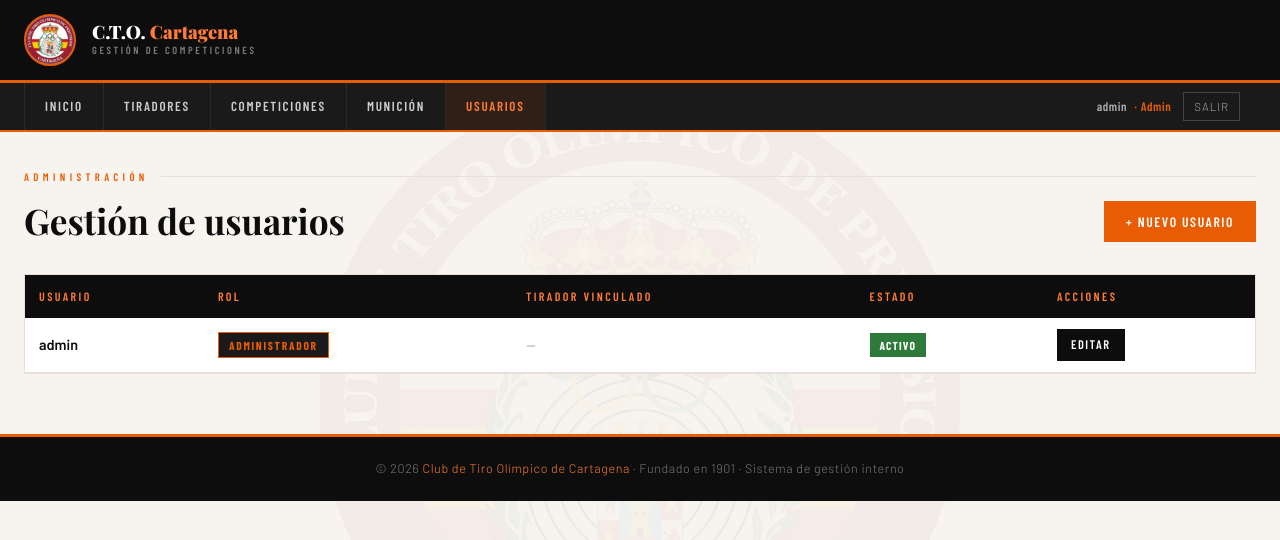
After one commit to msangon82/Aplicacion_Club_Tiro, a Flask app: page /usuarios in a window 1280 px wide. The commit adds this page. Shown: the top 540 px of the page. Run offline with Flask 3, Linux system fonts and the light colour scheme; a user stored in the database is signed in; data comes from the database, SQL or seed files in the repository.

Commit message:
implementacion sistema de usuarios y roles

```diff
--- a/app.py
+++ b/app.py
@@ -3,12 +3,49 @@ Club de Tiro Olímpico de Cartagena
 Calculadora de Puntuación - Aplicación web con base de datos SQLite
 """
 
-import sqlite3, os, json
+import sqlite3, os, json, bcrypt
+from functools import wraps
 from datetime import date, datetime
 from flask import Flask, render_template, request, redirect, url_for, jsonify, g
+from flask_login import LoginManager, UserMixin, login_user, logout_user, login_required, current_user
 
 app = Flask(__name__)
+app.secret_key = os.environ.get("SECRET_KEY", "cto_cartagena_2026_changeme")
 DB_PATH = os.path.join(os.path.dirname(__file__), "tiradores.db")
+
+# ─────────────────────────────────────────
+#  FLASK-LOGIN
+# ─────────────────────────────────────────
+login_manager = LoginManager(app)
+login_manager.login_view = "login"
+login_manager.login_message = "Inicia sesión para continuar."
+
+class User(UserMixin):
+    def __init__(self, id, username, rol, tirador_id=None):
+        self.id         = str(id)
+        self.username   = username
+        self.rol        = rol
+        self.tirador_id = tirador_id
+
+@login_manager.user_loader
+def load_user(user_id):
+    db  = get_db()
+    row = db.execute("SELECT * FROM usuarios WHERE id=? AND activo=1", (user_id,)).fetchone()
+    if row:
+        return User(row["id"], row["username"], row["rol"], row["tirador_id"])
+    return None
+
+def role_required(*roles):
+    def decorator(f):
+        @wraps(f)
+        def wrapped(*args, **kwargs):
+            if not current_user.is_authenticated:
+                return login_manager.unauthorized()
+            if current_user.rol not in roles:
+                return render_template("403.html"), 403
+            return f(*args, **kwargs)
+        return wrapped
+    return decorator
 
 # ─────────────────────────────────────────
 #  BASE DE DATOS
@@ -69,7 +106,6 @@ def init_db():
                 UNIQUE(inscripcion_id, serie)
             );
 
-            -- ── MUNICIÓN ──────────────────────────────────────
             CREATE TABLE IF NOT EXISTS municion_stock (
                 id      INTEGER PRIMARY KEY AUTOINCREMENT,
                 calibre TEXT UNIQUE NOT NULL,
@@ -77,28 +113,40 @@ def init_db():
             );
 
             CREATE TABLE IF NOT EXISTS municion_movimientos (
-                id       INTEGER PRIMARY KEY AUTOINCREMENT,
-                fecha    TEXT NOT NULL,
-                tipo     TEXT NOT NULL,   -- 'entrada' | 'salida'
-                calibre  TEXT NOT NULL,
-                cantidad INTEGER NOT NULL,
-                tirador_id INTEGER,       -- NULL para entradas
-                notas    TEXT,
+                id         INTEGER PRIMARY KEY AUTOINCREMENT,
+                fecha      TEXT NOT NULL,
+                tipo       TEXT NOT NULL,
+                calibre    TEXT NOT NULL,
+                cantidad   INTEGER NOT NULL,
+                tirador_id INTEGER,
+                notas      TEXT,
+                FOREIGN KEY (tirador_id) REFERENCES tiradores(id)
+            );
+
+            CREATE TABLE IF NOT EXISTS usuarios (
+                id         INTEGER PRIMARY KEY AUTOINCREMENT,
+                username   TEXT UNIQUE NOT NULL,
+                password   TEXT NOT NULL,
+                rol        TEXT NOT NULL DEFAULT 'tirador',
+                tirador_id INTEGER,
+                activo     INTEGER DEFAULT 1,
                 FOREIGN KEY (tirador_id) REFERENCES tiradores(id)
             );
         """)
         db.commit()
 
-        # Migración: añadir columna ocultar_categoria si no existe
-        try:
-            db.execute("ALTER TABLE inscripciones ADD COLUMN ocultar_categoria INTEGER DEFAULT 0")
-            db.commit()
-        except Exception:
-            pass
+        # Migraciones para bases de datos existentes
+        for sql in [
+            "ALTER TABLE inscripciones ADD COLUMN ocultar_categoria INTEGER DEFAULT 0",
+        ]:
+            try:
+                db.execute(sql)
+                db.commit()
+            except Exception:
+                pass
 
         # Stock inicial de calibres
-        calibres = ['.32 S&W', '9 PB', '.38 SPL', '.22lr']
-        for cal in calibres:
+        for cal in ['.32 S&W', '9 PB', '.38 SPL', '.22lr']:
             try:
                 db.execute("INSERT INTO municion_stock (calibre, stock) VALUES (?,0)", (cal,))
             except sqlite3.IntegrityError:
@@ -119,6 +167,14 @@ def init_db():
                     "INSERT INTO tiradores (nombre,apellidos,dni,licencia,club,categoria) VALUES (?,?,?,?,?,?)", t)
             except sqlite3.IntegrityError:
                 pass
+
+        # Admin por defecto si no existe ningún usuario
+        if not db.execute("SELECT 1 FROM usuarios").fetchone():
+            pw = bcrypt.hashpw(b"admin1234", bcrypt.gensalt()).decode()
+            db.execute(
+                "INSERT INTO usuarios (username,password,rol) VALUES (?,?,?)",
+                ("admin", pw, "admin"))
+
         db.commit()
 
 # ─────────────────────────────────────────
@@ -128,6 +184,15 @@ CATEGORIAS = ["Primera", "Segunda", "Tercera", "Veteranos", "Junior", "Femenino"
 CALIBRES   = [".32 S&W", "9 PB", ".38 SPL", ".22lr"]
 SERIES_150 = [1, 2, 3, 4]
 SERIES_20  = [5, 6, 7, 8, 9, 10]
+ROLES      = ["admin", "encargado", "arbitro", "directiva", "tirador"]
+
+ROL_LABELS = {
+    "admin":     "Administrador",
+    "encargado": "Encargado",
+    "arbitro":   "Árbitro",
+    "directiva": "Directiva",
+    "tirador":   "Tirador",
+}
 
 def calcular_suma_serie(d1, d2, d3, d4, d5):
     total = 0
@@ -149,9 +214,120 @@ def get_stocks(db):
     return {r["calibre"]: r["stock"] for r in rows}
 
 # ─────────────────────────────────────────
+#  AUTH
+# ─────────────────────────────────────────
+@app.route("/login", methods=["GET","POST"])
+def login():
+    if current_user.is_authenticated:
+        return redirect(url_for("index"))
+    error = None
+    if request.method == "POST":
+        username = request.form["username"].strip()
+        password = request.form["password"].encode("utf-8")
+        db  = get_db()
+        row = db.execute("SELECT * FROM usuarios WHERE username=? AND activo=1", (username,)).fetchone()
+        if row and bcrypt.checkpw(password, row["password"].encode("utf-8")):
+            user = User(row["id"], row["username"], row["rol"], row["tirador_id"])
+            login_user(user)
+            next_url = request.args.get("next") or url_for("index")
+            return redirect(next_url)
+        error = "Usuario o contraseña incorrectos."
+    return render_template("login.html", error=error)
+
+@app.route("/logout")
+@login_required
+def logout():
+    logout_user()
+    return redirect(url_for("login"))
+
+# ─────────────────────────────────────────
+#  USUARIOS (solo admin)
+# ─────────────────────────────────────────
+@app.route("/usuarios")
+@role_required("admin")
+def usuarios():
+    db    = get_db()
+    lista = db.execute("""
+        SELECT u.*, t.nombre as t_nombre, t.apellidos as t_apellidos
+        FROM usuarios u
+        LEFT JOIN tiradores t ON t.id = u.tirador_id
+        ORDER BY u.id
+    """).fetchall()
+    return render_template("usuarios.html", usuarios=lista, rol_labels=ROL_LABELS)
+
+@app.route("/usuarios/nuevo", methods=["GET","POST"])
+@role_required("admin")
+def usuario_nuevo():
+    db        = get_db()
+    tiradores = db.execute("SELECT id,nombre,apellidos FROM tiradores ORDER BY apellidos").fetchall()
+    error     = None
+    if request.method == "POST":
+        username = request.form["username"].strip()
+        password = request.form["password"]
+        rol      = request.form["rol"]
+        tid      = request.form.get("tirador_id") or None
+        if not username or not password:
+            error = "Usuario y contraseña son obligatorios."
+        else:
+            pw = bcrypt.hashpw(password.encode("utf-8"), bcrypt.gensalt()).decode()
+            try:
+                db.execute(
+                    "INSERT INTO usuarios (username,password,rol,tirador_id) VALUES (?,?,?,?)",
+                    (username, pw, rol, tid))
+                db.commit()
+                return redirect(url_for("usuarios"))
+            except sqlite3.IntegrityError:
+                error = "El nombre de usuario ya existe."
+    return render_template("usuario_form.html", u=None, roles=ROLES,
+                           rol_labels=ROL_LABELS, tiradores=tiradores, error=error)
+
+@app.route("/usuarios/<int:uid>/editar", methods=["GET","POST"])
+@role_required("admin")
+def usuario_editar(uid):
+    db  = get_db()
+    row = db.execute("SELECT * FROM usuarios WHERE id=?", (uid,)).fetchone()
+    if not row:
+        return redirect(url_for("usuarios"))
+    tiradores = db.execute("SELECT id,nombre,apellidos FROM tiradores ORDER BY apellidos").fetchall()
+    error     = None
+    if request.method == "POST":
+        username = request.form["username"].strip()
+        rol      = request.form["rol"]
+        tid      = request.form.get("tirador_id") or None
+        activo   = 1 if request.form.get("activo") else 0
+        new_pw   = request.form.get("password","").strip()
+        try:
+            if new_pw:
+                pw = bcrypt.hashpw(new_pw.encode("utf-8"), bcrypt.gensalt()).decode()
+                db.execute(
+                    "UPDATE usuarios SET username=?,password=?,rol=?,tirador_id=?,activo=? WHERE id=?",
+                    (username, pw, rol, tid, activo, uid))
+            else:
+                db.execute(
+                    "UPDATE usuarios SET username=?,rol=?,tirador_id=?,activo=? WHERE id=?",
+                    (username, rol, tid, activo, uid))
+            db.commit()
+            return redirect(url_for("usuarios"))
+        except sqlite3.IntegrityError:
+            error = "El nombre de usuario ya existe."
+    return render_template("usuario_form.html", u=row, roles=ROLES,
+                           rol_labels=ROL_LABELS, tiradores=tiradores, error=error)
+
+@app.route("/usuarios/<int:uid>/eliminar", methods=["POST"])
+@role_required("admin")
+def usuario_eliminar(uid):
+    if str(uid) == current_user.id:
+        return redirect(url_for("usuarios"))
+    db = get_db()
+    db.execute("DELETE FROM usuarios WHERE id=?", (uid,))
+    db.commit()
+    return redirect(url_for("usuarios"))
+
+# ─────────────────────────────────────────
 #  INICIO
 # ─────────────────────────────────────────
 @app.route("/")
+@login_required
 def index():
     db = get_db()
     n_tiradores     = db.execute("SELECT COUNT(*) FROM tiradores").fetchone()[0]
@@ -168,6 +344,7 @@ def index():
 #  TIRADORES
 # ─────────────────────────────────────────
 @app.route("/tiradores")
+@role_required("admin","encargado","directiva")
 def tiradores():
     db  = get_db()
     q   = request.args.get("q","").strip()
@@ -186,6 +363,7 @@ def tiradores():
         categorias=CATEGORIAS, q=q, cat=cat)
 
 @app.route("/tiradores/nuevo", methods=["GET","POST"])
+@role_required("admin","encargado")
 def tirador_nuevo():
     if request.method == "POST":
         db = get_db()
@@ -203,6 +381,7 @@ def tirador_nuevo():
     return render_template("tirador_form.html", categorias=CATEGORIAS, error=None, t=None)
 
 @app.route("/tiradores/<int:tid>/editar", methods=["GET","POST"])
+@role_required("admin","encargado")
 def tirador_editar(tid):
     db = get_db()
     t  = db.execute("SELECT * FROM tiradores WHERE id=?", (tid,)).fetchone()
@@ -223,6 +402,7 @@ def tirador_editar(tid):
     return render_template("tirador_form.html", categorias=CATEGORIAS, error=None, t=t)
 
 @app.route("/tiradores/<int:tid>/eliminar", methods=["POST"])
+@role_required("admin","encargado")
 def tirador_eliminar(tid):
     db = get_db()
     db.execute("DELETE FROM tiradores WHERE id=?", (tid,))
@@ -233,12 +413,14 @@ def tirador_eliminar(tid):
 #  COMPETICIONES
 # ─────────────────────────────────────────
 @app.route("/competiciones")
+@login_required
 def competiciones():
     db = get_db()
     lista = db.execute("SELECT * FROM competiciones ORDER BY id DESC").fetchall()
     return render_template("competiciones.html", competiciones=lista)
 
 @app.route("/competiciones/nueva", methods=["GET","POST"])
+@role_required("admin","encargado")
 def competicion_nueva():
     if request.method == "POST":
         db = get_db()
@@ -249,6 +431,7 @@ def competicion_nueva():
     return render_template("competicion_form.html", c=None)
 
 @app.route("/competiciones/<int:cid>")
+@login_required
 def competicion_ver(cid):
     db   = get_db()
     comp = db.execute("SELECT * FROM competiciones WHERE id=?", (cid,)).fetchone()
@@ -275,19 +458,21 @@ def competicion_ver(cid):
     for i in clasificacion:
         por_cat.setdefault(i["categoria"], []).append(i)
 
-    inscritos_ids = [i["tid"] for i in inscripciones]
-    disponibles = db.execute(
-        f"SELECT * FROM tiradores {'WHERE id NOT IN ('+','.join('?'*len(inscritos_ids))+')' if inscritos_ids else ''} ORDER BY apellidos",
-        inscritos_ids
-    ).fetchall()
+    disponibles = []
+    if current_user.rol in ("admin", "encargado"):
+        inscritos_ids = [i["tid"] for i in inscripciones]
+        disponibles = db.execute(
+            f"SELECT * FROM tiradores {'WHERE id NOT IN ('+','.join('?'*len(inscritos_ids))+')' if inscritos_ids else ''} ORDER BY apellidos",
+            inscritos_ids
+        ).fetchall()
 
     return render_template("competicion_ver.html",
         comp=comp, inscripciones=inscripciones,
         clasificacion=clasificacion, por_cat=por_cat,
         disponibles=disponibles, categorias=CATEGORIAS)
 
-# Página de impresión de clasificación por categoría
 @app.route("/competiciones/<int:cid>/imprimir")
+@login_required
 def competicion_imprimir(cid):
     db   = get_db()
     comp = db.execute("SELECT * FROM competiciones WHERE id=?", (cid,)).fetchone()
@@ -308,7 +493,6 @@ def competicion_imprimir(cid):
         total = calcular_total_inscripcion(row["id"], db)
         inscripciones.append(dict(row) | {"total": total})
 
-    # Solo se imprimen los que NO tienen categoría oculta
     visibles = [i for i in inscripciones if not i["ocultar_categoria"]]
     clasificacion = sorted([i for i in visibles if i["total"] > 0],
                            key=lambda x: -x["total"])
@@ -316,18 +500,16 @@ def competicion_imprimir(cid):
     for i in clasificacion:
         por_cat.setdefault(i["categoria"], []).append(i)
 
-    # También los visibles sin puntuación por categoría
     sin_puntos = [i for i in visibles if i["total"] == 0]
     for i in sin_puntos:
         por_cat.setdefault(i["categoria"], [])
 
     now = datetime.now().strftime('%d/%m/%Y %H:%M')
     return render_template("competicion_imprimir.html", now=now,
-        comp=comp,
-        clasificacion=clasificacion,
-        por_cat=por_cat)
+        comp=comp, clasificacion=clasificacion, por_cat=por_cat)
 
 @app.route("/competiciones/<int:cid>/inscribir", methods=["POST"])
+@role_required("admin","encargado")
 def inscribir(cid):
     db                = get_db()
     tid               = request.form["tirador_id"]
@@ -344,6 +526,7 @@ def inscribir(cid):
     return redirect(url_for("competicion_ver", cid=cid))
 
 @app.route("/inscripciones/<int:iid>/eliminar", methods=["POST"])
+@role_required("admin","encargado")
 def inscripcion_eliminar(iid):
     db  = get_db()
     row = db.execute("SELECT competicion_id FROM inscripciones WHERE id=?", (iid,)).fetchone()
@@ -357,6 +540,7 @@ def inscripcion_eliminar(iid):
 #  PUNTUACIONES
 # ─────────────────────────────────────────
 @app.route("/puntuaciones/<int:iid>", methods=["GET","POST"])
+@login_required
 def puntuaciones(iid):
     db   = get_db()
     insc = db.execute("""
@@ -370,7 +554,16 @@ def puntuaciones(iid):
     if not insc:
         return redirect(url_for("competiciones"))
 
+    # Tirador solo puede ver sus propias puntuaciones
+    if current_user.rol == "tirador":
+        if current_user.tirador_id != insc["tirador_id"]:
+            return render_template("403.html"), 403
+
+    can_edit = current_user.rol in ("admin", "encargado", "arbitro")
+
     if request.method == "POST":
+        if not can_edit:
+            return render_template("403.html"), 403
         for serie in range(1, 11):
             d = [request.form.get(f"s{serie}_d{j}", 0) for j in range(1,6)]
             db.execute("""
@@ -390,10 +583,14 @@ def puntuaciones(iid):
 
     return render_template("puntuaciones.html",
         insc=insc, series=series, total=total,
-        series_150=SERIES_150, series_20=SERIES_20)
+        series_150=SERIES_150, series_20=SERIES_20,
+        can_edit=can_edit)
 
 @app.route("/api/puntuacion", methods=["POST"])
+@login_required
 def api_puntuacion():
+    if current_user.rol not in ("admin", "encargado", "arbitro"):
+        return jsonify({"ok": False, "error": "Sin permiso"}), 403
     data  = request.json
     iid   = data["inscripcion_id"]
     serie = data["serie"]
@@ -416,12 +613,13 @@ def api_puntuacion():
 #  MUNICIÓN
 # ─────────────────────────────────────────
 @app.route("/municion")
+@role_required("admin","encargado","directiva")
 def municion():
-    db       = get_db()
-    stocks   = get_stocks(db)
-    q        = request.args.get("q","").strip()
-    calibre_f= request.args.get("calibre","")
-    tipo_f   = request.args.get("tipo","")
+    db        = get_db()
+    stocks    = get_stocks(db)
+    q         = request.args.get("q","").strip()
+    calibre_f = request.args.get("calibre","")
+    tipo_f    = request.args.get("tipo","")
 
     query  = """
         SELECT m.*, t.nombre, t.apellidos, t.licencia
@@ -451,12 +649,13 @@ def municion():
         q=q, calibre_f=calibre_f, tipo_f=tipo_f)
 
 @app.route("/municion/entrada", methods=["POST"])
+@role_required("admin","encargado")
 def municion_entrada():
-    db      = get_db()
-    calibre = request.form["calibre"]
-    cantidad= int(request.form["cantidad"])
-    fecha   = request.form["fecha"]
-    notas   = request.form.get("notas","")
+    db       = get_db()
+    calibre  = request.form["calibre"]
+    cantidad = int(request.form["cantidad"])
+    fecha    = request.form["fecha"]
+    notas    = request.form.get("notas","")
     db.execute(
         "INSERT INTO municion_movimientos (fecha,tipo,calibre,cantidad,notas) VALUES (?,?,?,?,?)",
         (fecha, "entrada", calibre, cantidad, notas))
@@ -467,6 +666,7 @@ def municion_entrada():
     return redirect(url_for("municion"))
 
 @app.route("/municion/salida", methods=["POST"])
+@role_required("admin","encargado")
 def municion_salida():
     db         = get_db()
     calibre    = request.form["calibre"]
@@ -474,7 +674,6 @@ def municion_salida():
     fecha      = request.form["fecha"]
     tirador_id = request.form.get("tirador_id") or None
     notas      = request.form.get("notas","")
-    # Verificar stock suficiente
     stock_row  = db.execute("SELECT stock FROM municion_stock WHERE calibre=?", (calibre,)).fetchone()
     stock_actual = stock_row["stock"] if stock_row else 0
     if cantidad > stock_actual:
@@ -489,11 +688,11 @@ def municion_salida():
     return redirect(url_for("municion"))
 
 @app.route("/municion/<int:mid>/eliminar", methods=["POST"])
+@role_required("admin","encargado")
 def municion_eliminar(mid):
     db  = get_db()
     mov = db.execute("SELECT * FROM municion_movimientos WHERE id=?", (mid,)).fetchone()
     if mov:
-        # Revertir el stock
         if mov["tipo"] == "entrada":
             db.execute("UPDATE municion_stock SET stock = stock - ? WHERE calibre=?",
                        (mov["cantidad"], mov["calibre"]))
@@ -507,5 +706,6 @@ def municion_eliminar(mid):
 if __name__ == "__main__":
     init_db()
     print("✓ Base de datos inicializada")
+    print("  Usuario admin por defecto: admin / admin1234")
     print("✓ Abriendo en http://127.0.0.1:5000")
     app.run(debug=True, port=5000)
--- /dev/null
+++ b/requirements.txt
@@ -0,0 +1,3 @@
+flask
+flask-login
+bcrypt
--- a/templates/base.html
+++ b/templates/base.html
@@ -205,11 +205,27 @@ footer span{color:var(--naranja-claro);}
     <div class="nav-menu" id="navMenu">
       <ul>
         <li><a href="/" class="{% if request.endpoint=='index' %}activo{% endif %}">Inicio</a></li>
+        {% if current_user.is_authenticated and current_user.rol in ('admin','encargado','directiva') %}
         <li><a href="/tiradores" class="{% if 'tirador' in (request.endpoint or '') %}activo{% endif %}">Tiradores</a></li>
+        {% endif %}
         <li><a href="/competiciones" class="{% if 'competicion' in (request.endpoint or '') or 'puntuacion' in (request.endpoint or '') %}activo{% endif %}">Competiciones</a></li>
+        {% if current_user.is_authenticated and current_user.rol in ('admin','encargado','directiva') %}
         <li><a href="/municion" class="{% if 'municion' in (request.endpoint or '') %}activo{% endif %}">Munición</a></li>
+        {% endif %}
+        {% if current_user.is_authenticated and current_user.rol == 'admin' %}
+        <li><a href="/usuarios" class="{% if 'usuario' in (request.endpoint or '') %}activo{% endif %}">Usuarios</a></li>
+        {% endif %}
       </ul>
     </div>
+    {% if current_user.is_authenticated %}
+    <div style="display:flex;align-items:center;gap:12px;padding:0 16px;font-size:.78rem;color:#aaa;">
+      <span style="font-family:'Barlow Condensed',sans-serif;letter-spacing:.05em;">
+        {{ current_user.username }}
+        <span style="color:var(--naranja);margin-left:4px;">· {{ current_user.rol|capitalize }}</span>
+      </span>
+      <a href="/logout" style="color:#aaa;text-decoration:none;border:1px solid #444;padding:4px 10px;font-size:.72rem;letter-spacing:.08em;text-transform:uppercase;">Salir</a>
+    </div>
+    {% endif %}
   </div>
 </nav>
 <div class="contenido">
--- a/templates/puntuaciones.html
+++ b/templates/puntuaciones.html
@@ -50,7 +50,8 @@
                value="{{ row['d' ~ j] if row and row['d' ~ j] != 0 else '' }}"
                maxlength="4"
                autocomplete="off"
-               placeholder="—">
+               placeholder="—"
+               {{ 'readonly style="background:#f5f5f5;color:#999;cursor:not-allowed;"' if not can_edit }}>
       </td>
       {% endfor %}
       <td>
--- /dev/null
+++ b/templates/usuarios.html
@@ -0,0 +1,65 @@
+{% extends "base.html" %}
+{% block title %}Usuarios · CTO Cartagena{% endblock %}
+{% block contenido %}
+<p class="pag-etiqueta">Administración</p>
+<div style="display:flex;align-items:center;justify-content:space-between;flex-wrap:wrap;gap:12px;margin-bottom:24px;">
+  <h1 class="pag-titulo" style="margin-bottom:0;">Gestión de usuarios</h1>
+  <a href="/usuarios/nuevo" class="btn btn-naranja">+ Nuevo usuario</a>
+</div>
+
+<div class="tabla-wrapper">
+  <table>
+    <thead>
+      <tr>
+        <th>Usuario</th>
+        <th>Rol</th>
+        <th>Tirador vinculado</th>
+        <th>Estado</th>
+        <th>Acciones</th>
+      </tr>
+    </thead>
+    <tbody>
+    {% for u in usuarios %}
+    <tr>
+      <td><strong>{{ u.username }}</strong></td>
+      <td>
+        <span class="badge badge-{{ u.rol }}" style="
+          {% if u.rol == 'admin' %}background:#1a1a1a;color:var(--naranja);border:1px solid var(--naranja);
+          {% elif u.rol == 'encargado' %}background:#1a3a5c;color:#7ab3d4;
+          {% elif u.rol == 'arbitro' %}background:#2d4a1a;color:#8bc34a;
+          {% elif u.rol == 'directiva' %}background:#3a1a5c;color:#bb86fc;
+          {% else %}background:#333;color:#ccc;
+          {% endif %}
+          font-family:'Barlow Condensed',sans-serif;font-size:.72rem;letter-spacing:.15em;padding:3px 10px;text-transform:uppercase;">
+          {{ rol_labels[u.rol] }}
+        </span>
+      </td>
+      <td style="font-size:.88rem;">
+        {% if u.t_apellidos %}
+          {{ u.t_apellidos }}, {{ u.t_nombre }}
+        {% else %}
+          <span style="color:var(--gris);">—</span>
+        {% endif %}
+      </td>
+      <td>
+        <span class="badge {{ 'badge-si' if u.activo else 'badge-no' }}">{{ 'Activo' if u.activo else 'Inactivo' }}</span>
+      </td>
+      <td>
+        <div style="display:flex;gap:6px;">
+          <a href="/usuarios/{{ u.id }}/editar" class="btn btn-negro btn-sm">Editar</a>
+          {% if u.id|string != current_user.id %}
+          <form method="POST" action="/usuarios/{{ u.id }}/eliminar"
+                onsubmit="return confirm('¿Eliminar el usuario {{ u.username }}?')">
+            <button type="submit" class="btn btn-rojo btn-sm">✕</button>
+          </form>
+          {% endif %}
+        </div>
+      </td>
+    </tr>
+    {% else %}
+    <tr><td colspan="5" style="text-align:center;color:var(--gris);padding:28px;">No hay usuarios registrados.</td></tr>
+    {% endfor %}
+    </tbody>
+  </table>
+</div>
+{% endblock %}
```
Also changed, not shown: templates/403.html (added, +10 -0 lines), templates/login.html (added, +55 -0 lines), templates/usuario_form.html (added, +68 -0 lines).
